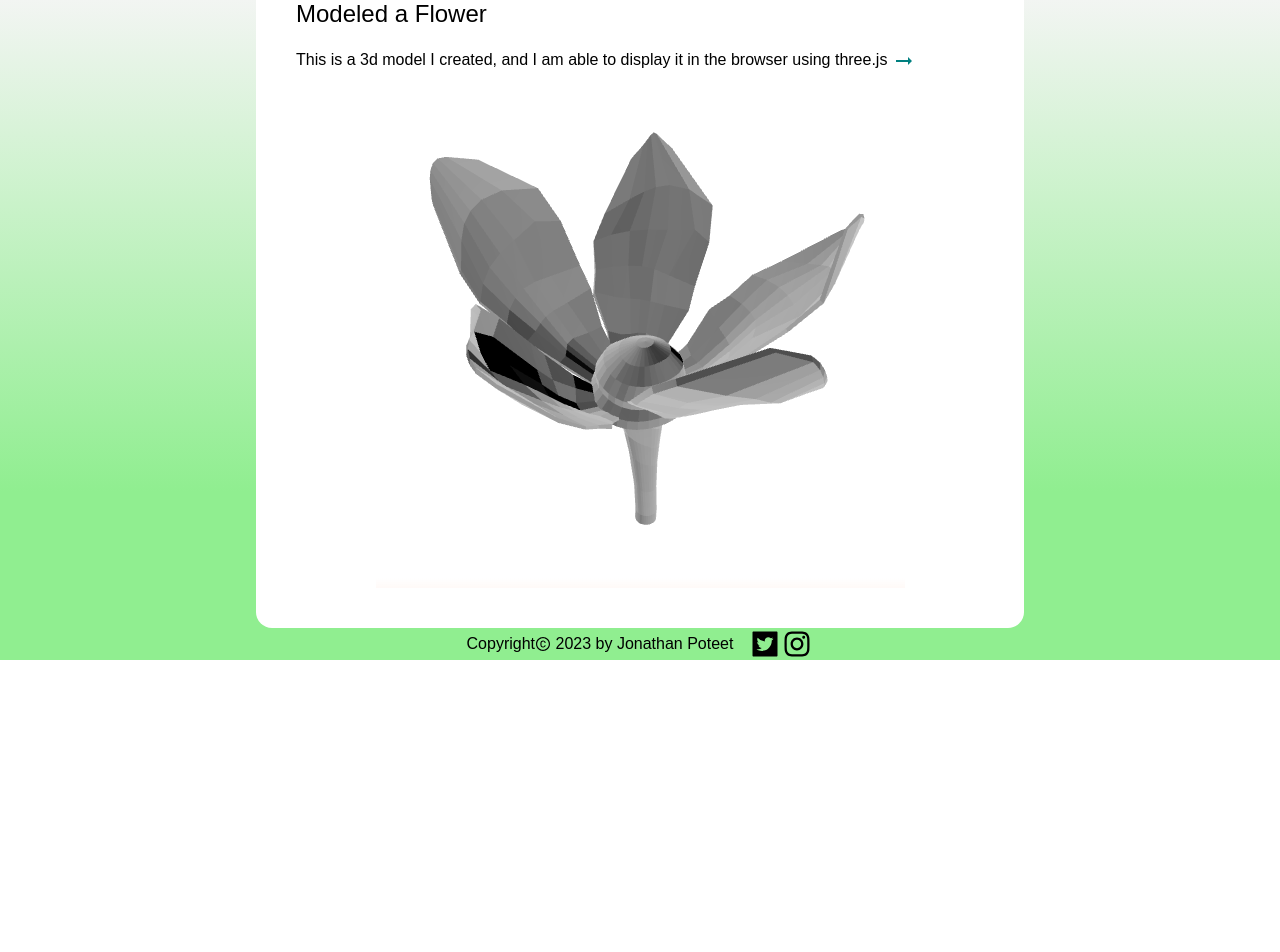
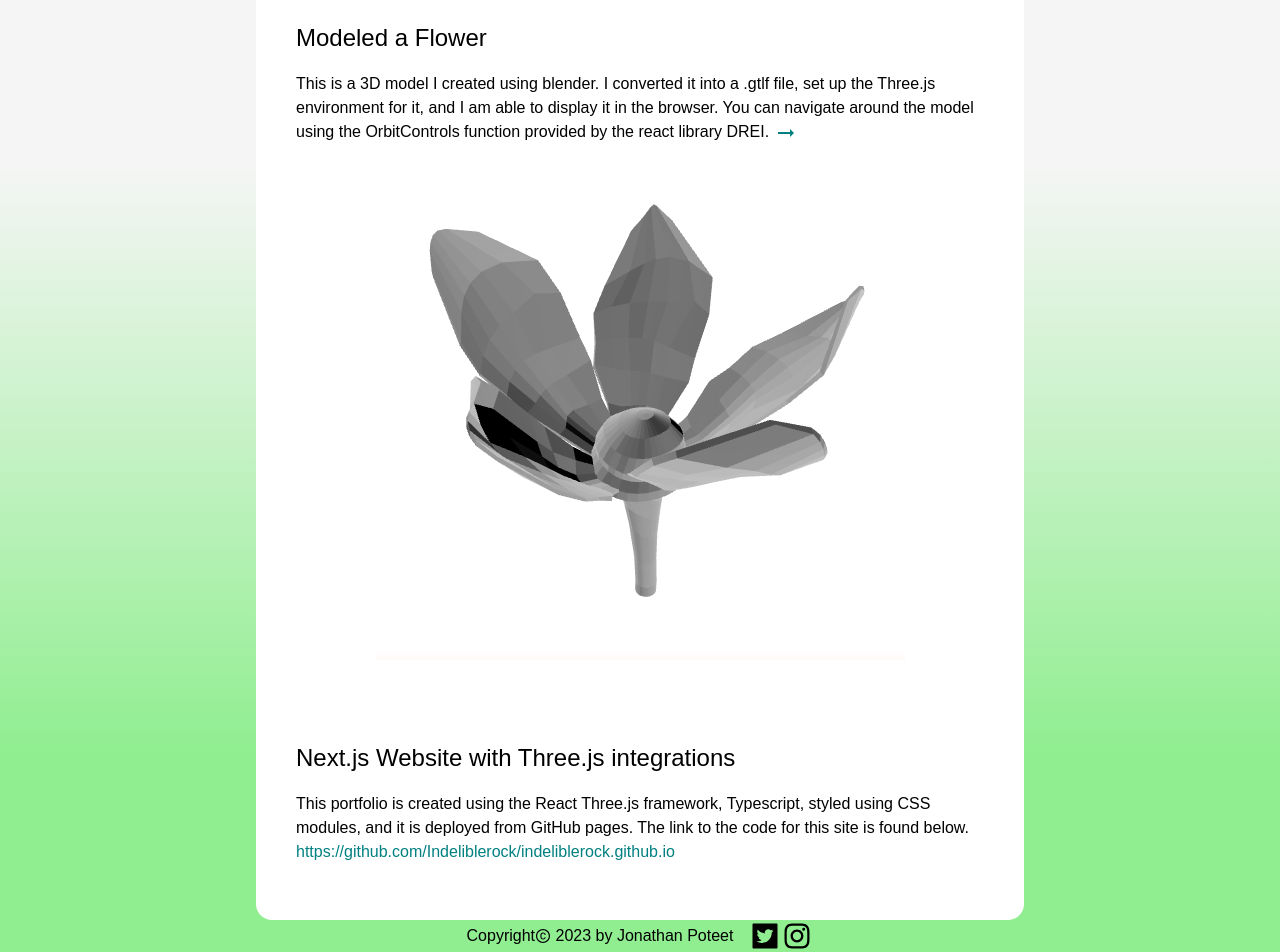
Before and after one commit to JonathanPoteet/jonathanpoteet.github.io, a Next.js app: page /projects in a window 1280 px wide. Shown: the part 1024-1976 px from the top of the page. Before the commit the page ends 1684 px from the top, so only its background shows below. Built offline with nearby package versions, Linux system fonts and the light colour scheme; a web font is replaced by a local one.

Commit message:
Text updates

```diff
--- a/app/projects/page.tsx
+++ b/app/projects/page.tsx
@@ -10,7 +10,7 @@ export default function three() {
             <Link href='/projects/throwable'>
               <div className={s.sectionSubHeader}>Throwable Ball</div>
               <div className={s.sectionBody}>
-                <div>I created a ball with threejs which I wanted to be able to move and drop. I used react cannon, a js library, to handle the physics. <MdArrowRightAlt/></div>
+                <div>I created a ball with Three.js which I wanted to be able to move and drop. I used React Cannon, a JS library, to handle the physics, and the React useDrag call to handle the drag action. Below is a video of a prior iteration of it in use, and it can be interacted with directly here.  <MdArrowRightAlt/></div>
               </div>
             </Link>
             <br />
@@ -26,13 +26,25 @@ export default function three() {
             <Link href='/projects/flower'>
               <div className={s.sectionSubHeader}>Modeled a Flower</div>
               <div className={s.sectionBody}>
-                <div>This is a 3d model I created, and I am able to display it in the browser using three.js <MdArrowRightAlt/></div>
+                <div>This is a 3D model I created using blender. I converted it into a .gtlf file, set up the Three.js environment for it, and I am able to display it in the browser. You can navigate around the model using the OrbitControls function provided by the react library DREI. <MdArrowRightAlt/></div>
               </div>
             </Link>
             <div className={s.image}>
               <img src="/flower.png" alt="Flower" />
             </div>
           </div>
+
+
+
+          <div className={s.projectSection}>
+              <div className={s.sectionSubHeader}>Next.js Website with Three.js integrations</div>
+              <div className={s.projectDescription}>
+                <div>This portfolio is created using the React Three.js framework, Typescript, styled using CSS modules, and it is deployed from GitHub pages. The link to the code for this site is found below.</div>
+                <Link className={s.projectLink} href='https://github.com/Indeliblerock/indeliblerock.github.io'>
+                    https://github.com/Indeliblerock/indeliblerock.github.io
+                </Link>
+              </div>
+          </div>
         </div>
       </main>
     )
--- a/app/projects/project.module.scss
+++ b/app/projects/project.module.scss
@@ -38,6 +38,15 @@
                 color: green;
             }
         }
+        .projectDescription {
+            padding-bottom: 1rem;
+            .projectLink {
+                color: teal;
+                &:hover {
+                    color: lightblue;
+                }
+            }
+        }
     }
     .video {
         display: flex;
--- a/components/threetest.tsx
+++ b/components/threetest.tsx
@@ -8,24 +8,11 @@ import { BufferGeometry } from 'three/src/Three.js'
 const cursor = createRef<Mesh>()
 
 function Box (props: any) {
-  // This reference gives us direct access to the THREE.Mesh object.
   const [ref, api] = useSphere(() => ({ mass: 1 }))
   const [, , constraint] = usePointToPointConstraint(cursor, ref, { pivotA: [0, 0, 0], pivotB: [0, 1, 0] })
   useEffect(() => void constraint.disable(), [])
-  // Hold state for hovered and clicked events.
-  // const bind = useGesture({
-  //   onDrag: ({first, last}) => {if (first) constraint.enable(); if (last) constraint.disable();},
-  //   // onHover: ({ hovering }) => set({ scale: hovering ? [.8, .8, .8] : [1, 1, 1] }),
-  // }, {drag: {preventScroll: true}})
   const bind = useDrag(({first, last})=> {if (first) constraint.enable(); if (last) constraint.disable();})
 
-  // Subscribe this component to the render-loop and rotate the mesh every frame.
-  useFrame((state,delta) => {
-
-})
-
-  // Return the view.
-  // These are regular three.js elements expressed in JSX.
   return (
     <mesh
       {...props}
```
Also changed, not shown: components/threeFlower.tsx (+2 -7 lines), 1 other file (tests, documents, lock files or other folders).
